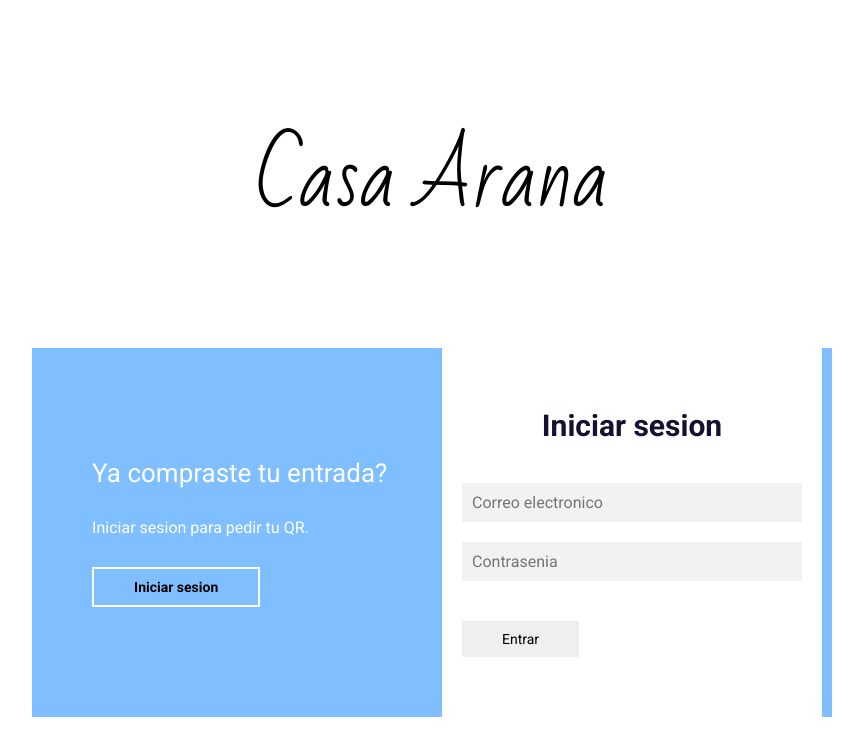
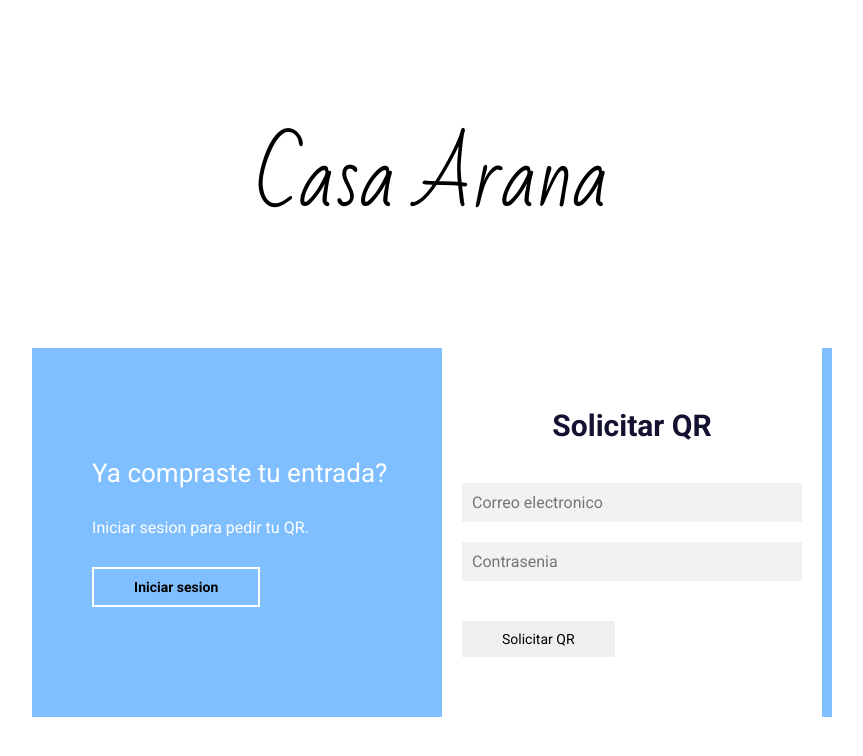
Before and after one commit to sleepydogo/casaarana-node-express, a website: page index.html in a window 1280 px wide. Both pictures are taken after a click on the button "Registrarse". Shown: the whole page, without its empty margins (208-1071 px from the left). Drawn offline with Linux system fonts and the light colour scheme.

Commit message:
Second commit

```diff
--- a/index.html
+++ b/index.html
@@ -47,10 +47,10 @@
 				</form>
 
 				<form action="" class="formulario__register">
-					<h2>Iniciar sesion</h2>
+					<h2>Solicitar QR</h2>
 					<input type="text" placeholder="Correo electronico">
 					<input type="password" placeholder="Contrasenia">
-					<button>Entrar</button>
+					<button>Solicitar QR</button>
 				</form>
 
 			</div>
```
Also changed, not shown: package.json (+10 -2 lines), src/index.js (added, +15 -0 lines), 1 other file.
